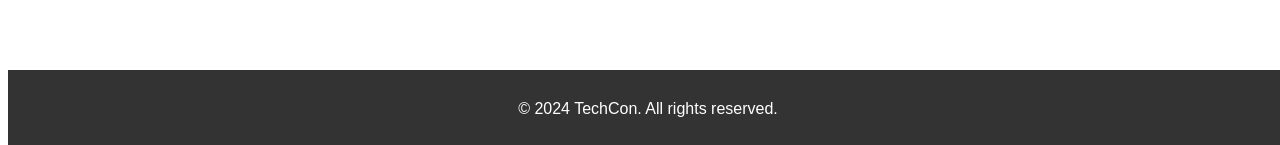
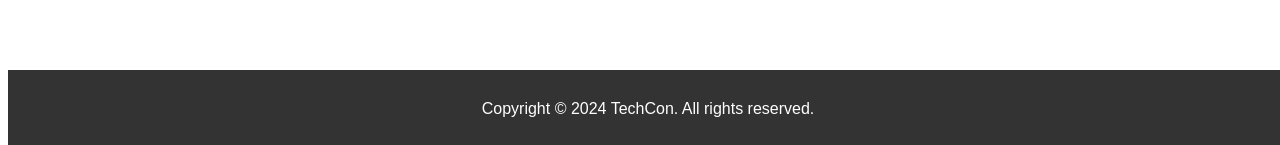
Before and after one commit to MFabrice001/TechCon_HTML, a plain HTML site: page techcon_website/index.html in a window 1280 px wide. Shown: the part 652-797 px from the top of the page. Drawn offline with Linux system fonts and the light colour scheme.

Commit message:
changed my footer content

```diff
--- a/techcon_website/index.html
+++ b/techcon_website/index.html
@@ -63,7 +63,9 @@
     </section>
 </main>
 <footer>
-    <p>&copy; 2024 TechCon. All rights reserved.</p>
+  <footer>
+    <p>Copyright &copy; 2024 TechCon. All rights reserved.</p>
+</footer>
 </footer>
 </body>
 </html>
```
